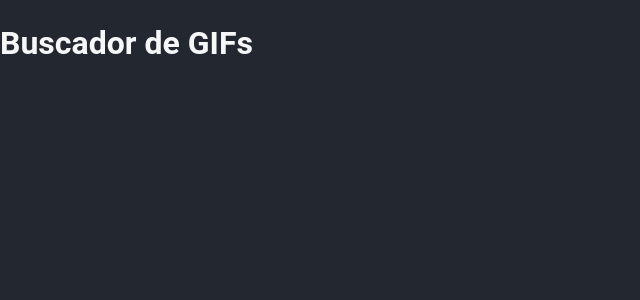
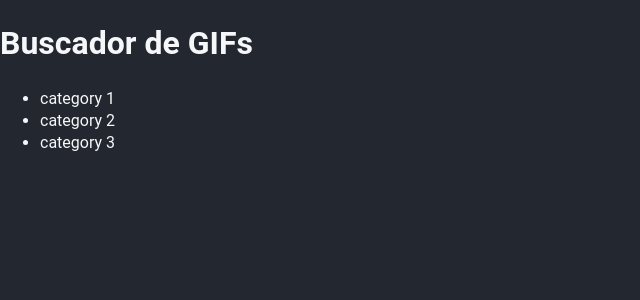
Before and after one commit to MartinezFabian/GifFinderApp-React, a React app: page / in a window 1280 px wide. Shown: the top 300 px of the page, without its empty margins (0-640 px from the left). Built offline with nearby package versions, Linux system fonts and the light colour scheme; the HTML template or start-up script is replaced by a standard one.

Commit message:
Feat: Add functionality to display the list of categories

```diff
--- a/src/GifFinderApp.jsx
+++ b/src/GifFinderApp.jsx
@@ -1,7 +1,17 @@
+import { useState } from 'react';
+
 export const GifFinderApp = () => {
+  const [categories, setCategories] = useState(['category 1', 'category 2', 'category 3']);
+
   return (
     <>
       <h1>Buscador de GIFs</h1>
+
+      <ul>
+        {categories.map((category) => (
+          <li key={category}> {category}</li>
+        ))}
+      </ul>
     </>
   );
 };
```
